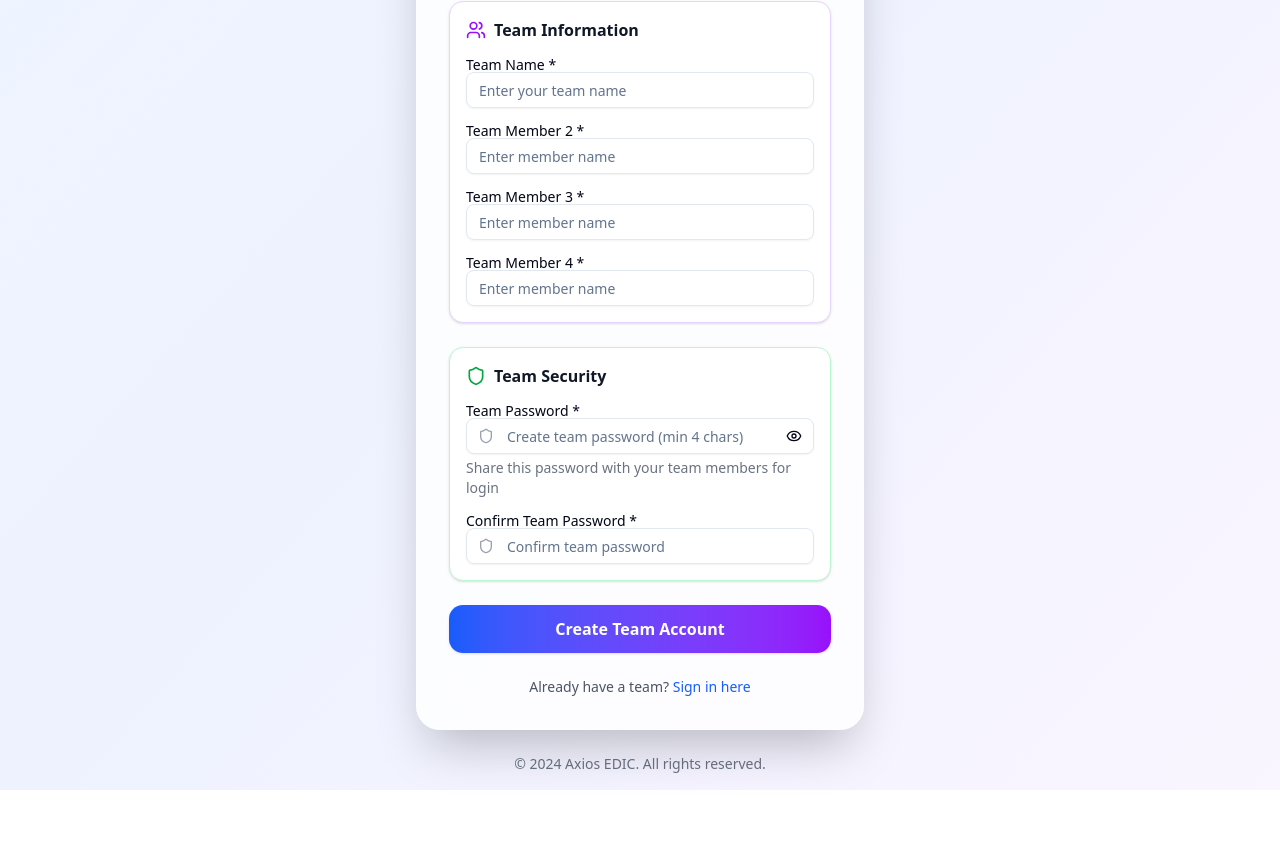
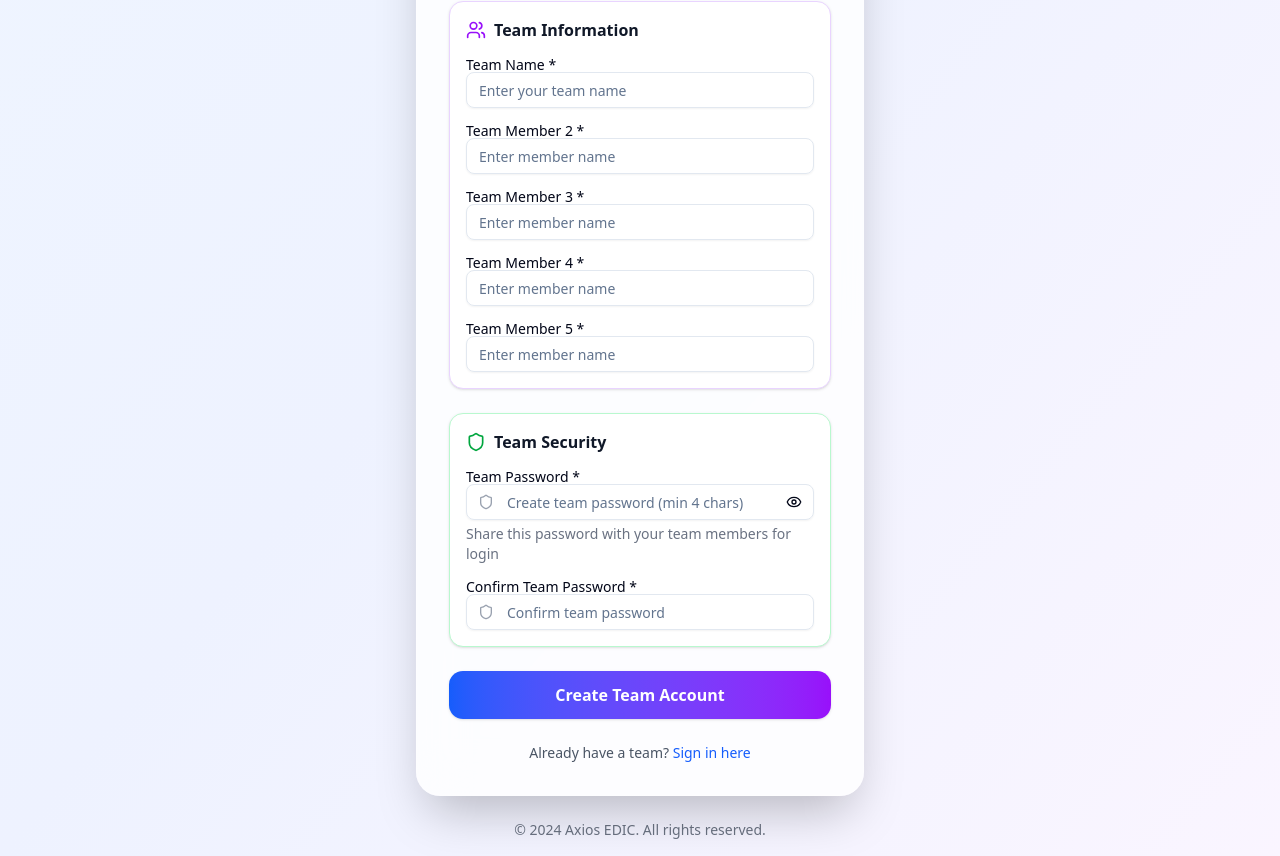
Before and after one commit to pawanshettyy/edic-contest-platform, a Next.js app: page /auth/signup in a window 1280 px wide. Shown: the part 670-1526 px from the top of the page. Before the commit the page ends 1460 px from the top, so only its background shows below. Built offline with nearby package versions, Linux system fonts and the light colour scheme.

Commit message:
feat: Update team size to 5 members and adjust related components

```diff
--- a/src/app/api/auth/signup/route.ts
+++ b/src/app/api/auth/signup/route.ts
@@ -13,6 +13,7 @@ const signUpSchema = z.object({
   member1Name: z.string().min(1, 'Member 1 name is required'),
   member2Name: z.string().min(1, 'Member 2 name is required'),
   member3Name: z.string().min(1, 'Member 3 name is required'),
+  member4Name: z.string().min(1, 'Member 4 name is required'),
   teamPassword: z.string().min(4, 'Team password must be at least 4 characters'),
   confirmTeamPassword: z.string(),
 }).refine((data) => data.password === data.confirmPassword, {
@@ -84,6 +85,7 @@ export async function POST(request: NextRequest) {
         { id: `member_${Date.now()}_1`, name: validatedData.member1Name, isLeader: false },
         { id: `member_${Date.now()}_2`, name: validatedData.member2Name, isLeader: false },
         { id: `member_${Date.now()}_3`, name: validatedData.member3Name, isLeader: false },
+        { id: `member_${Date.now()}_4`, name: validatedData.member4Name, isLeader: false },
       ],
       createdAt: new Date().toISOString(),
       contestStatus: {
--- a/src/app/page.tsx
+++ b/src/app/page.tsx
@@ -50,7 +50,7 @@ export default function Home() {
             solving real-world problems and showcasing entrepreneurial excellence in a dynamic environment.
           </p>
           <div className="mt-6 text-lg text-gray-700 dark:text-gray-300">
-            <p className="font-semibold">📅 3-Day Event | 🏆 3 Challenging Rounds | 👥 Teams of 4</p>
+            <p className="font-semibold">📅 3-Day Event | 🏆 3 Challenging Rounds | 👥 Teams of 5</p>
             <p className="text-base mt-2 text-gray-600 dark:text-gray-400">More details coming soon...</p>
           </div>
           <div className="mt-10 flex flex-col sm:flex-row gap-4 justify-center">
@@ -96,7 +96,7 @@ export default function Home() {
             </SimpleCardHeader>
             <SimpleCardContent>
               <SimpleCardDescription className="text-center">
-                Collaborate as a team of 4 to develop creative solutions and innovative ideas.
+                Collaborate as a team of 5 to develop creative solutions and innovative ideas.
               </SimpleCardDescription>
             </SimpleCardContent>
           </SimpleCard>
--- a/src/components/auth/SignUpForm.tsx
+++ b/src/components/auth/SignUpForm.tsx
@@ -29,6 +29,7 @@ export const SignUpForm: React.FC = () => {
     member1Name: '',
     member2Name: '',
     member3Name: '',
+    member4Name: '',
     teamPassword: '',
     confirmTeamPassword: '',
   });
@@ -60,7 +61,7 @@ export const SignUpForm: React.FC = () => {
       setError('Team name is required');
       return false;
     }
-    if (!formData.member1Name.trim() || !formData.member2Name.trim() || !formData.member3Name.trim()) {
+    if (!formData.member1Name.trim() || !formData.member2Name.trim() || !formData.member3Name.trim() || !formData.member4Name.trim()) {
       setError('All team member names are required');
       return false;
     }
@@ -246,6 +247,18 @@ export const SignUpForm: React.FC = () => {
                     required
                   />
                 </div>
+                <div>
+                  <Label htmlFor="member4Name">Team Member 5 *</Label>
+                  <Input
+                    id="member4Name"
+                    name="member4Name"
+                    type="text"
+                    value={formData.member4Name}
+                    onChange={handleInputChange}
+                    placeholder="Enter member name"
+                    required
+                  />
+                </div>
               </div>
             </div>
           </SimpleCardContent>
--- a/src/lib/constants.ts
+++ b/src/lib/constants.ts
@@ -3,7 +3,7 @@
 // Contest settings
 export const CONTEST_SETTINGS = {
   MIN_TEAM_SIZE: 1,
-  MAX_TEAM_SIZE: 4,
+  MAX_TEAM_SIZE: 5,
   MIN_TEAMS: 2,
   MAX_TEAMS: 50,
   DEFAULT_QUESTION_TIME: 60, // seconds
--- a/src/lib/validations.ts
+++ b/src/lib/validations.ts
@@ -89,7 +89,7 @@ export const teamSchema = z.object({
   id: z.string(),
   name: z.string().min(2, 'Team name must be at least 2 characters'),
   leader: teamMemberSchema,
-  members: z.array(teamMemberSchema).min(1, 'At least one member required').max(4, 'Maximum 4 members allowed'),
+  members: z.array(teamMemberSchema).min(1, 'At least one member required').max(5, 'Maximum 5 members allowed'),
   teamPassword: z.string().min(4, 'Team password must be at least 4 characters'),
   createdAt: z.date(),
 });
--- a/src/types/auth.ts
+++ b/src/types/auth.ts
@@ -22,6 +22,7 @@ export interface SignUpFormData {
   member1Name: string;
   member2Name: string;
   member3Name: string;
+  member4Name: string;
   teamPassword: string;
   confirmTeamPassword: string;
 }
```
Also changed, not shown: src/app/page-new.tsx (deleted), 2 other files (tests, documents, lock files or other folders).
